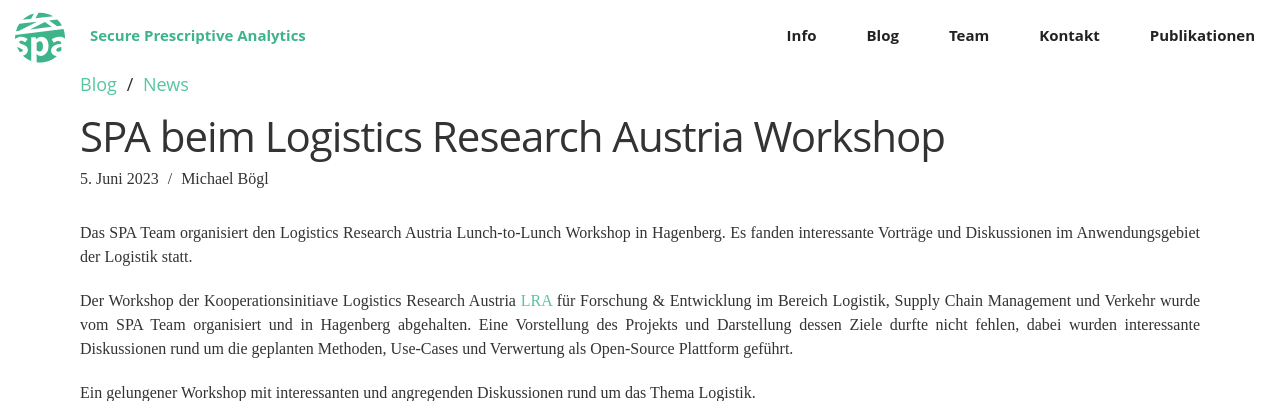
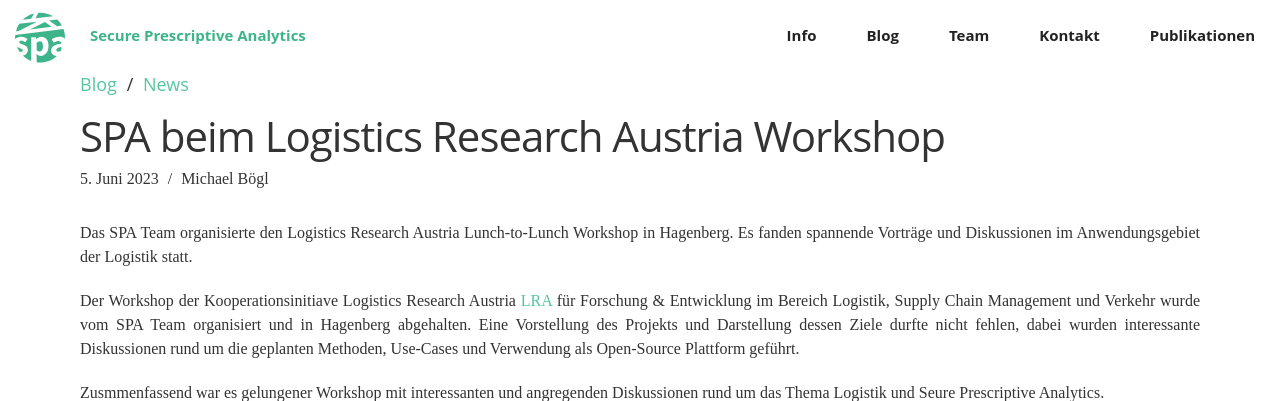
Before and after one commit to prescriptiveanalytics/secureprescriptiveanalytics.github.io, a Jekyll site: the page built from _posts/2023-06-05-lra-meeting.md, in a window 1280 px wide and 1176 px high, cut to the strip 0-401 px from the top of the window. Built offline with Jekyll 4.4.1, drawn with Linux system fonts in a browser that asks for light colours; nearby versions of some CDN libraries; some web fonts are replaced; comment, search, counter and statistics services are not loaded.

Commit message:
Text leicht überarbietet

```diff
--- a/_posts/2023-06-05-lra-meeting.md
+++ b/_posts/2023-06-05-lra-meeting.md
@@ -11,13 +11,13 @@
 image: /blog/resources/2023-06-05-lra-meeting/2023-06-05-lra.jpg
 ---
 
-Das SPA Team organisiert den Logistics Research Austria Lunch-to-Lunch Workshop in Hagenberg. Es fanden interessante Vorträge und Diskussionen im Anwendungsgebiet der Logistik statt.
+Das SPA Team organisierte den Logistics Research Austria Lunch-to-Lunch Workshop in Hagenberg. Es fanden spannende Vorträge und Diskussionen im Anwendungsgebiet der Logistik statt.
 
 <!--more-->
 Der Workshop der Kooperationsinitiave Logistics Research Austria [LRA][lra]{:target="_blank} für Forschung & Entwicklung im Bereich Logistik, Supply Chain Management und Verkehr wurde vom SPA Team organisiert und in Hagenberg abgehalten.
-Eine Vorstellung des Projekts und Darstellung dessen Ziele durfte nicht fehlen, dabei wurden interessante Diskussionen rund um die geplanten Methoden, Use-Cases und Verwertung als Open-Source Plattform geführt.
+Eine Vorstellung des Projekts und Darstellung dessen Ziele durfte nicht fehlen, dabei wurden interessante Diskussionen rund um die geplanten Methoden, Use-Cases und Verwendung als Open-Source Plattform geführt.
 
-Ein gelungener Workshop mit interessanten und angregenden Diskussionen rund um das Thema Logistik.
+Zusmmenfassend war es gelungener Workshop mit interessanten und angregenden Diskussionen rund um das Thema Logistik und Seure Prescriptive Analytics.
 
 
 ![LRA](/blog/resources/2023-06-05-lra-meeting/2023-06-05-lra.jpg)
```
